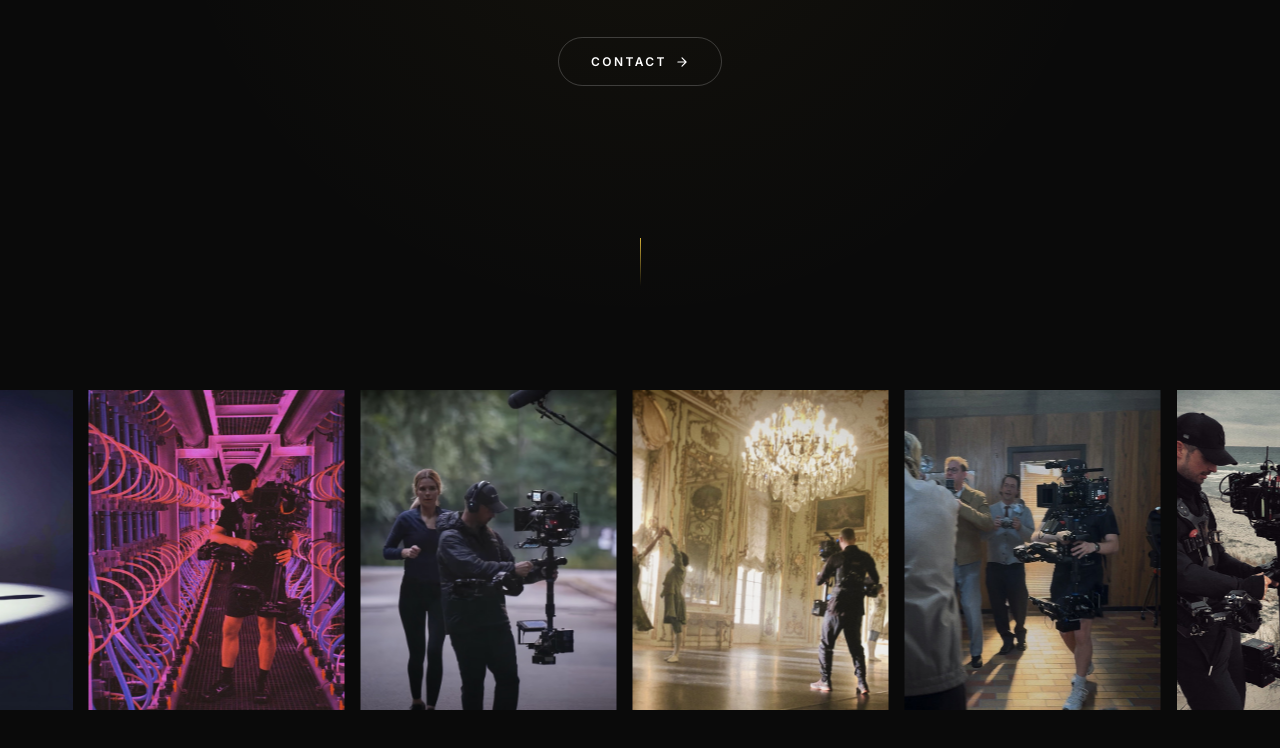
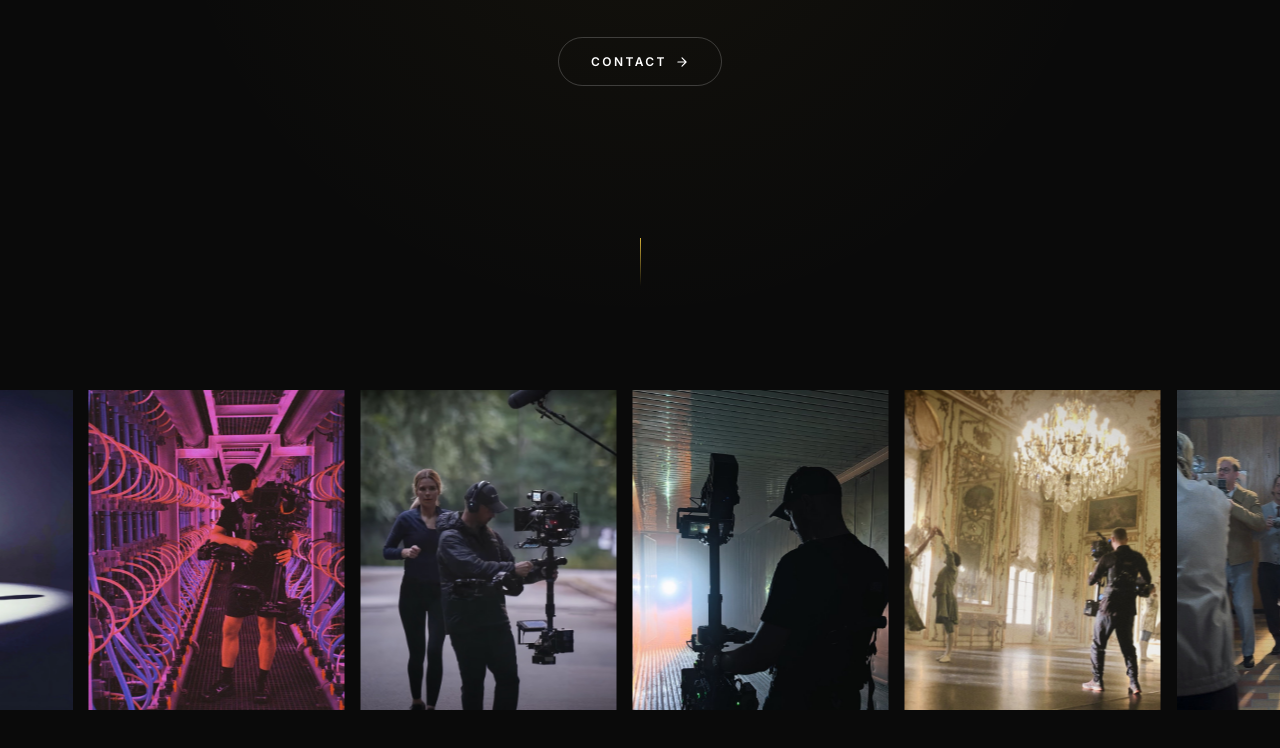
Before and after one commit to dkjonastorp-ux/jonastorp-dk, a plain HTML site: page index.html in a window 1280 px wide. Shown: the part 474-1222 px from the top of the page. Drawn offline with Linux system fonts and the light colour scheme.

Commit message:
Add container behind-the-scenes image as no. 4 in gallery
Co-Authored-By: Claude Opus 5.5 <noreply@anthropic.com>
Claude-Session: https://claude.ai/code/session_01FpnVZcjyxzoJPx9PsG85Kt

```diff
--- a/index.html
+++ b/index.html
@@ -302,7 +302,7 @@ const esc=s=>String(s).replace(/[&<>"]/g,c=>({"&":"&amp;","<":"&lt;",">":"&gt;",
 const img=(src,alt)=>`<img src="${esc(src)}" alt="${esc(alt)}" loading="lazy" decoding="async" referrerpolicy="no-referrer" onerror="this.parentNode.classList.add('broken')"><span class="ph">${esc(alt)}</span>`;
 
 // Behind the scenes: one set of images, each placed on its own so the loop never shows a seam or a repeat
-const bts=[1,16,2,3,4,5,6,7,8,9,10,11,12,13,14,15].map(n=>`images/bts-${n}.jpg`);
+const bts=[1,16,2,17,3,4,5,6,7,8,9,10,11,12,13,14,15].map(n=>`images/bts-${n}.jpg`);
 const track=document.getElementById("bts");
 track.innerHTML=`<div class="bts-rail">${bts.map((s,i)=>`<div class="bts-item"><img src="${esc(s)}" alt="Behind the scenes ${i+1}" decoding="async" draggable="false" onerror="this.parentNode.classList.add('broken')"><span class="ph">Behind the scenes ${i+1}</span></div>`).join("")}</div>`;
 const rail=track.firstElementChild, items=[...rail.children];
```
Also changed, not shown: images/bts-17.jpg (added).
